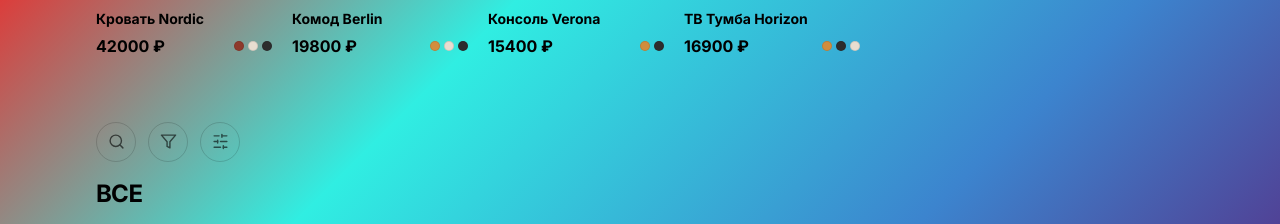
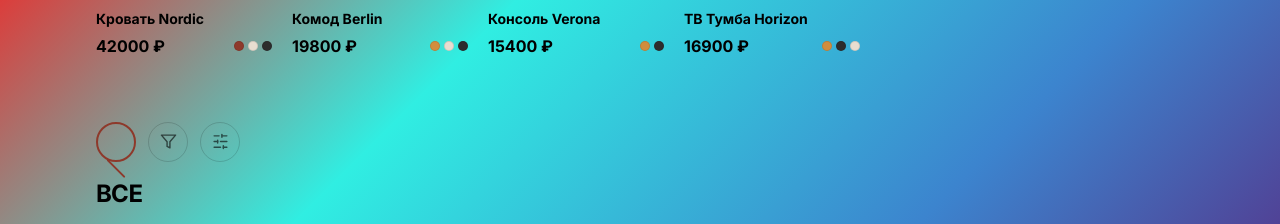
Before and after one commit to Inakenti48/tt, a React (Vite) app: page /catalog in a window 1280 px wide. Shown: the part 948-1172 px from the top of the page. Built offline with nearby package versions, Linux system fonts and the light colour scheme.

Commit message:
Orchids run changes (2026-04-26T00:06:37.875Z)

```diff
--- a/src/index.css
+++ b/src/index.css
@@ -121,3 +121,9 @@ h4.\!uppercase, h5.\!uppercase, h6.\!uppercase {
   50% { background-position: 100% 100%; }
   100% { background-position: 0% 0%; }
 }
+
+/* Blinking cursor for search */
+@keyframes blink {
+  0%, 50%, 100% { opacity: 1; }
+  25%, 75% { opacity: 0; }
+}
--- a/src/pages/Catalog.tsx
+++ b/src/pages/Catalog.tsx
@@ -453,17 +453,41 @@ export function Catalog() {
 
       {/* Search / Filter / Sort icon row */}
       <div id="catalog-grid" className="space-y-3 mb-8">
-        {/* Icons row */}
+        {/* Icons row with animated search */}
         <div className="flex items-center gap-3">
-          <button
-            onClick={() => setSearchOpen(!searchOpen)}
-            className={cn(
-              "w-10 h-10 rounded-full border flex items-center justify-center transition-all shrink-0",
-              searchOpen ? "bg-primary text-primary-inv border-primary" : "border-primary/15 hover:bg-primary/5"
+          {/* Animated search toggle */}
+          <div className="relative flex items-center">
+            <input
+              type="text"
+              value={searchQuery}
+              onChange={(e) => setSearchQuery(e.target.value)}
+              onFocus={() => setSearchOpen(true)}
+              onBlur={() => { if (!searchQuery) setSearchOpen(false); }}
+              placeholder={searchOpen ? 'Поиск...' : ''}
+              className={cn(
+                "h-10 rounded-full border-2 border-terracotta bg-transparent outline-none text-terracotta font-bold px-3.5 transition-all duration-500 ease-[cubic-bezier(0.77,0,0.175,1)]",
+                searchOpen ? "w-48 md:w-56 text-sm" : "w-10 text-[0px] cursor-pointer"
+              )}
+              style={{ caretColor: '#ff3628' }}
+            />
+            {/* Animated cursor/handle line */}
+            <span
+              className={cn(
+                "inline-block h-[25px] w-[2px] bg-terracotta rounded-sm absolute transition-all duration-500 ease-[cubic-bezier(0.77,0,0.175,1)]",
+                searchOpen
+                  ? "left-3 top-1/2 -translate-y-1/2 rotate-0 animate-[blink_3s_0.7s_infinite_both]"
+                  : "left-[19px] top-[34px] -rotate-45"
+              )}
+            />
+            {searchQuery && (
+              <button
+                onMouseDown={(e) => { e.preventDefault(); setSearchQuery(''); }}
+                className="absolute right-3 top-1/2 -translate-y-1/2 text-terracotta/50 hover:text-terracotta transition-colors"
+              >
+                <X size={14} />
+              </button>
             )}
-          >
-            <Search size={17} className={searchOpen ? "" : "opacity-60"} />
-          </button>
+          </div>
 
           <button
             onClick={() => setActiveCategory(activeCategory === 'Все' ? 'Тумбочки' : 'Все')}
@@ -519,37 +543,7 @@ export function Catalog() {
           ))}
         </div>
 
-        {/* Search input — expands inline when search is active */}
-        <AnimatePresence>
-          {searchOpen && (
-            <motion.div
-              initial={{ height: 0, opacity: 0 }}
-              animate={{ height: 'auto', opacity: 1 }}
-              exit={{ height: 0, opacity: 0 }}
-              transition={{ duration: 0.2 }}
-              className="overflow-hidden"
-            >
-              <div className="relative max-w-sm">
-                <Search size={16} className="absolute left-4 top-1/2 -translate-y-1/2 opacity-30" />
-                <input
-                  autoFocus
-                  value={searchQuery}
-                  onChange={(e) => setSearchQuery(e.target.value)}
-                  placeholder="Поиск по названию..."
-                  className="w-full bg-surface rounded-2xl pl-11 pr-5 py-3 shadow-sm focus:ring-2 focus:ring-primary outline-none text-sm border border-primary/5"
-                />
-                {searchQuery && (
-                  <button
-                    onClick={() => setSearchQuery('')}
-                    className="absolute right-3 top-1/2 -translate-y-1/2 opacity-30 hover:opacity-60 transition-opacity"
-                  >
-                    <X size={16} />
-                  </button>
-                )}
-              </div>
-            </motion.div>
-          )}
-        </AnimatePresence>
+        {/* Old search removed — now inline in icon row */}
       </div>
 
       {/* Product grid or Custom Order Form */}
```
